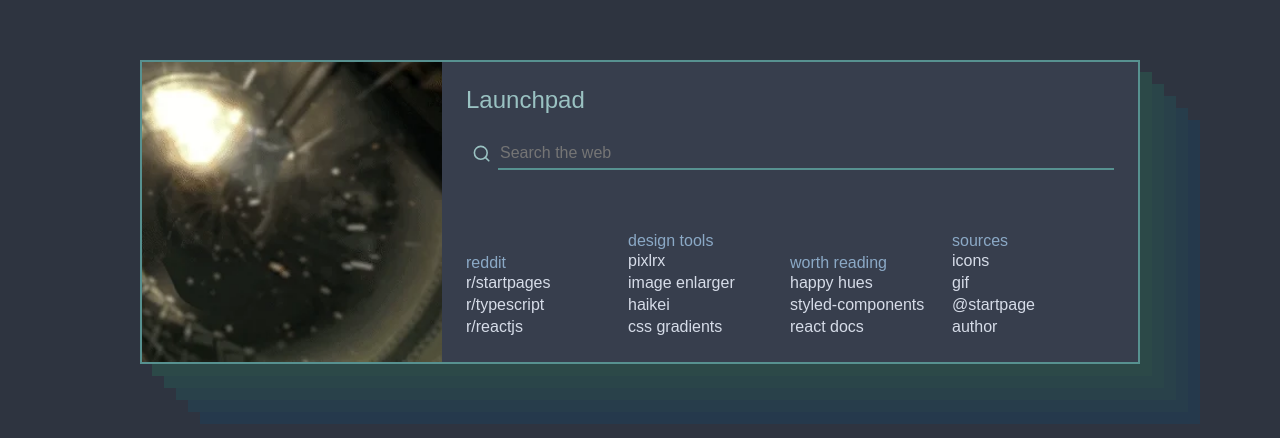
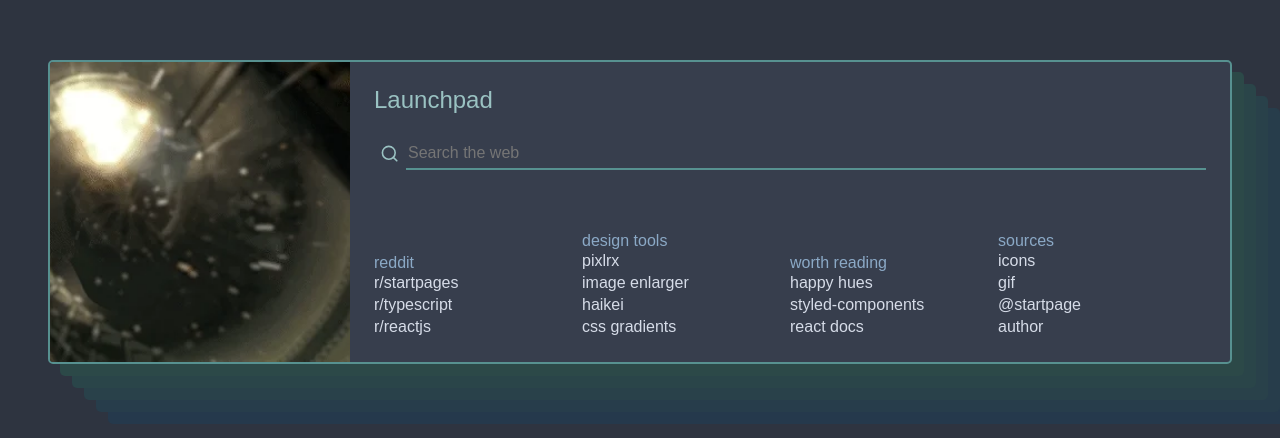
Before and after one commit to ctottinger/startpage, a plain HTML site: page index.html in a window 1280 px wide. Shown: the part 188-626 px from the top of the page. Drawn offline with Linux system fonts and the light colour scheme.

Commit message:
Cleaned up and made some slight adjustments

```diff
--- /dev/null
+++ b/links_scratchpad.json
@@ -0,0 +1,5 @@
+{
+    "gmail": "https://mail.google.com/mail/u/0/?tab=rm&ogbl#inbox",
+    "youtube": "https://www.youtube.com/",
+    "trello": "https://trello.com/"
+}
--- a/styles.css
+++ b/styles.css
@@ -73,14 +73,14 @@ body {
     box-shadow: var(--surface-shadow);
 }
 
-.surface > img {
+.surface>img {
     height: var(--picture-size);
     width: var(--picture-size);
     object-fit: cover;
     display: var(--display-image);
 }
 
-.surface > main {
+.surface>main {
     padding: var(--space-large);
     flex: 1;
     max-width: calc(100% - var(--picture-size));
@@ -93,7 +93,7 @@ body {
  * Title
  **/
 
-.surface > main > h1 {
+.surface>main>h1 {
     color: var(--color-primary-fg);
     font-size: var(--space-large);
     font-weight: 500;
@@ -113,7 +113,7 @@ body {
     align-items: center;
 }
 
-#searchbar > button {
+#searchbar>button {
     width: calc(var(--space-medium) * 2);
     height: calc(var(--space-medium) * 2);
     color: var(--color-primary-fg);
@@ -128,22 +128,22 @@ body {
     justify-content: center;
 }
 
-#searchbar > button > .feather-search {
+#searchbar>button>.feather-search {
     width: 1.2rem;
     height: 1.2rem;
 }
 
-#searchbar > button:hover {
+#searchbar>button:hover {
     color: var(--color-primary-base);
 }
 
-#searchbar > button:focus-visible {
+#searchbar>button:focus-visible {
     color: var(--color-primary-base);
     background: var(--color-bg-highlight);
     outline: var(--space-smallest) solid var(--color-fg-shade);
 }
 
-#searchbar > input {
+#searchbar>input {
     height: calc(var(--space-medium) * 2);
     flex: 1;
 
@@ -153,7 +153,7 @@ body {
     border-bottom: var(--space-smallest) solid var(--color-fg-base);
 }
 
-#searchbar > input:focus-visible {
+#searchbar>input:focus-visible {
     border-color: var(--color-primary-base);
 }
 
@@ -172,25 +172,25 @@ body {
     width: calc(100% / var(--group-count));
 }
 
-.bookmark-group > h2 {
+.bookmark-group>h2 {
     color: var(--color-secondary-fg);
     font-size: var(--space-medium);
     font-weight: 500;
     margin: 0;
 }
 
-.bookmark-group > ul {
+.bookmark-group>ul {
     margin: 0;
     padding: 0;
     padding-right: var(--space-medium);
 }
 
-.bookmark-group > ul > li {
+.bookmark-group>ul>li {
     position: relative;
     list-style: none;
 }
 
-.bookmark-group > ul > li > a {
+.bookmark-group>ul>li>a {
     display: block;
     padding: 2px 0;
     text-overflow: ellipsis;
@@ -200,25 +200,9 @@ body {
     outline: none;
 }
 
-.bookmark-group > ul > li > a:hover::before,
-.bookmark-group > ul > li > a:focus-visible::before {
+.bookmark-group>ul>li>a:hover::before,
+.bookmark-group>ul>li>a:focus-visible::before {
     content: ">";
     position: absolute;
     left: -0.75rem;
 }
-
-/**
- * YAGS link
- **/
-a#yags-link {
-  color: var(--color-primary-fg);
-  position: fixed;
-  bottom: var(--space-small);
-  right: var(--space-small);
-}
-
-a#yags-link:hover,
-a#yags-link:focus-visible {
-  color: var(--color-fg-base);
-  text-decoration: underline;
-}
--- a/variables.css
+++ b/variables.css
@@ -1,36 +1,37 @@
 :root {
     /** colors */
     --color-name: nord;
-  --color-bg-shade: #252A33;
-  --color-bg-base: #2E3440;
-  --color-bg-surface: #373E4D;
-  --color-bg-highlight: #40495A;
-  --color-fg-shade: #768CB2;
-  --color-fg-base: #A6B4CD;
-  --color-fg-surface: #D6DCE8;
-  --color-fg-highlight: #FFFFFF;
-  --color-primary-bg: #2C4948;
+    --color-bg-shade: #252a33;
+    --color-bg-base: #2e3440;
+    --color-bg-surface: #373e4d;
+    --color-bg-highlight: #40495a;
+    --color-fg-shade: #768cb2;
+    --color-fg-base: #a6b4cd;
+    --color-fg-surface: #d6dce8;
+    --color-fg-highlight: #ffffff;
+    --color-primary-bg: #2c4948;
     --color-primary-base: #579190;
-  --color-primary-fg: #9AC2C2;
-  --color-secondary-bg: #25394C;
-  --color-secondary-base: #4A7197;
-  --color-secondary-fg: #8BA9C6;
-  --color-palette-red: #BF616A;
-  --color-palette-green: #A3BE8C;
-  --color-palette-yellow: #EBCB8B;
-  --color-palette-blue: #5E81AC;
-  --color-palette-purple: #B48EAD;
-  --color-palette-cyan: #88C0D0;
-  --color-palette-orange: #D08770;
+    --color-primary-fg: #9ac2c2;
+    --color-secondary-bg: #25394c;
+    --color-secondary-base: #4a7197;
+    --color-secondary-fg: #8ba9c6;
+    --color-palette-red: #bf616a;
+    --color-palette-green: #a3be8c;
+    --color-palette-yellow: #ebcb8b;
+    --color-palette-blue: #5e81ac;
+    --color-palette-purple: #b48ead;
+    --color-palette-cyan: #88c0d0;
+    --color-palette-orange: #d08770;
 
     /** general */
     --font-family: Quicksand;
     --display-image: block;
 
     /** surface */
-  --surface-maxWidth: 1000px;
-  --surface-shadow: 12px 12px 0px rgb(44, 73, 72), 24px 24px 0px rgb(42.25, 69, 73), 36px 36px 0px rgb(40.5, 65, 74), 48px 48px 0px rgb(38.75, 61, 75), 60px 60px 0px rgb(37, 57, 76);
-  --surface-borderRadius: 0px;
+    --surface-maxWidth: 1250px;
+    --surface-shadow: 12px 12px 0px rgb(44, 73, 72), 24px 24px 0px rgb(42.25, 69, 73), 36px 36px 0px rgb(40.5, 65, 74), 48px 48px 0px rgb(38.75, 61, 75),
+        60px 60px 0px rgb(37, 57, 76);
+    --surface-borderRadius: 5px;
 
     /** spacing */
     --space-smallest: 0.125rem;
```
Lines whose indentation alone changed are shown as unchanged.
